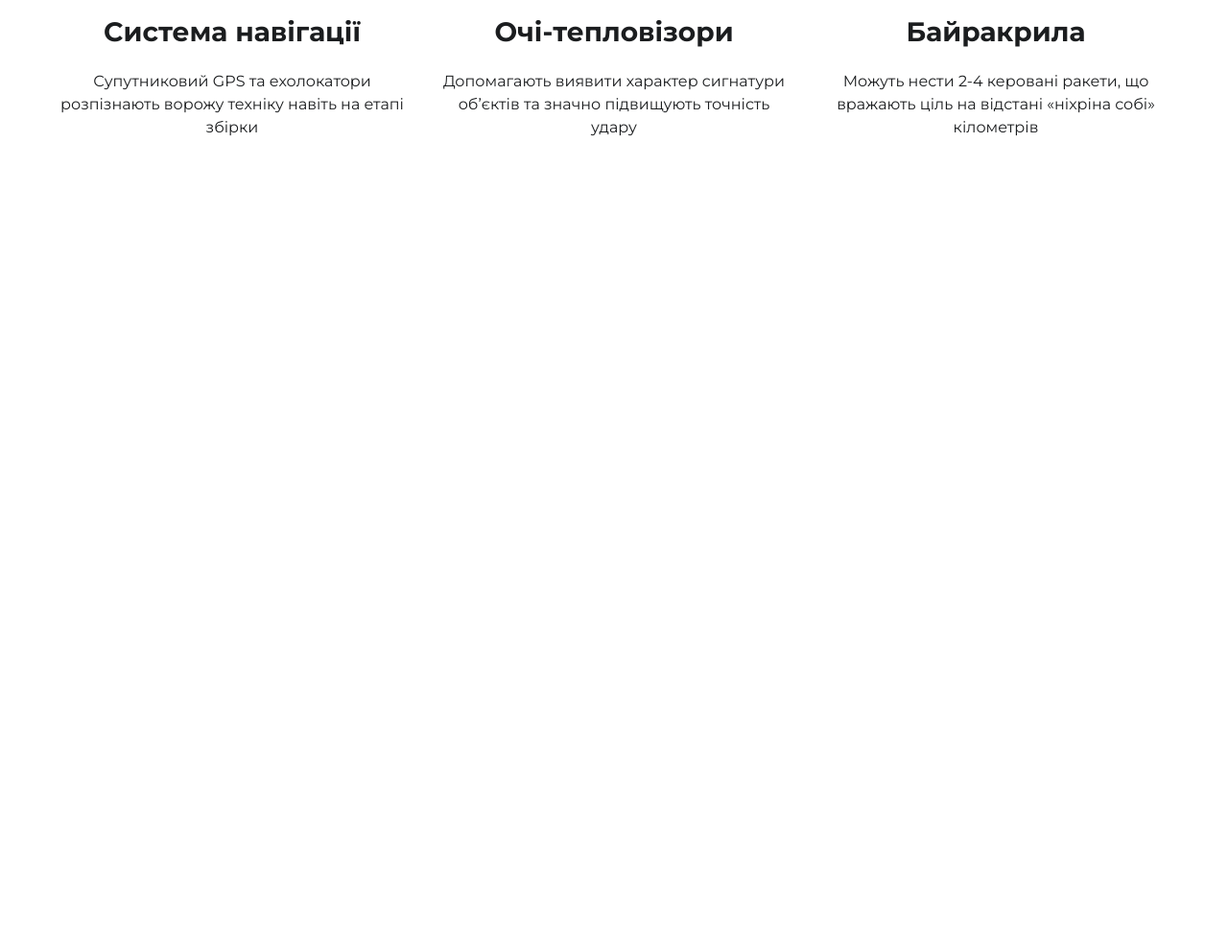
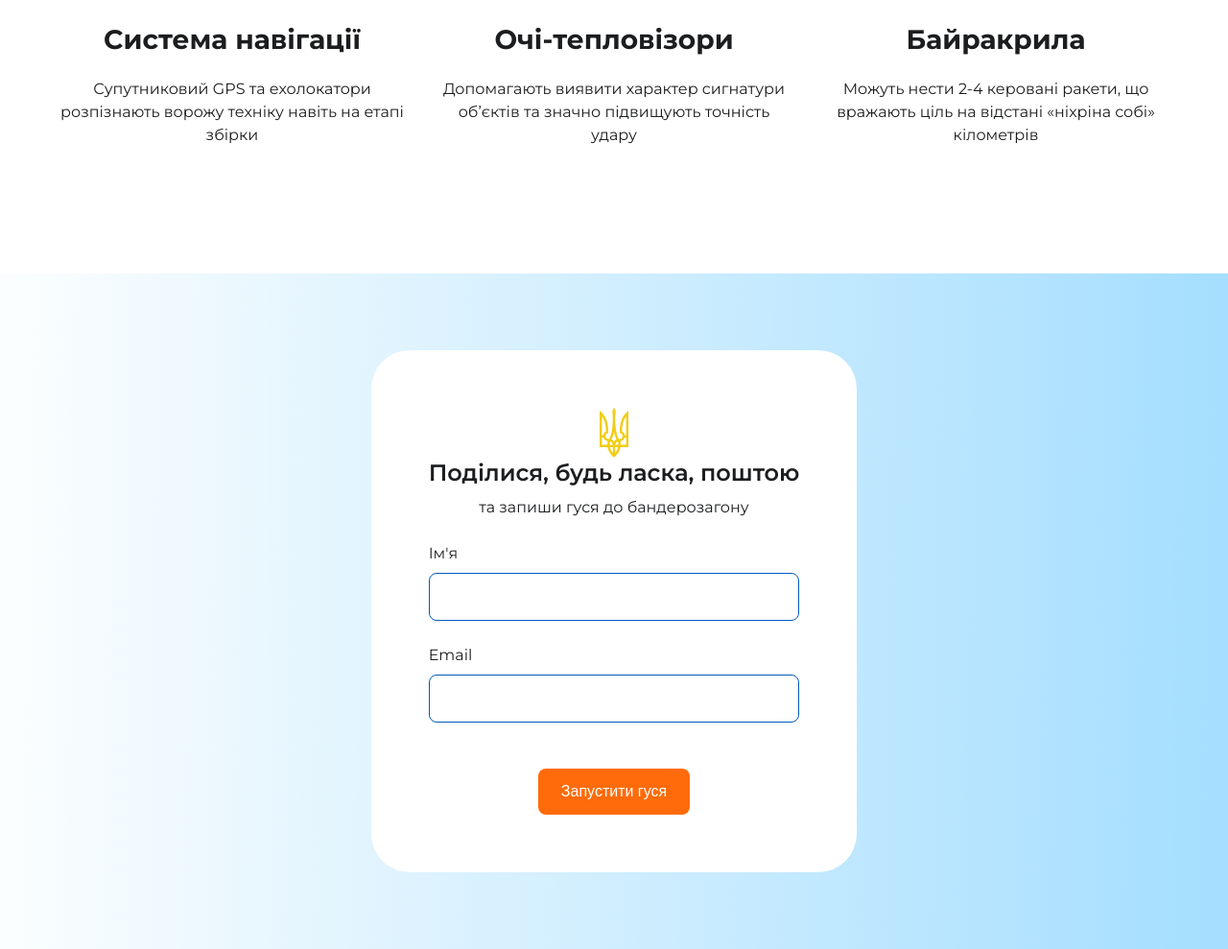
Before and after one commit to Elyzaveta03/JS-Gus, a plain HTML site: page index.html in a window 1280 px wide. Shown: the part 1433-2422 px from the top of the page at 96% size. Before the commit the page ends 1710 px from the top, so only its background shows below. Drawn offline with Linux system fonts and the light colour scheme.

Commit message:
add new functionality

```diff
--- a/css/styles.css
+++ b/css/styles.css
@@ -86,7 +86,7 @@ body {
     text-align: center;
 }
 
-.facts-trezyb {
+.facts-tryzub {
     margin-bottom: 24px;
 }
 
@@ -125,3 +125,109 @@ body {
 .facts-item {
     width: calc((100% / 3) - (24px * 2) / 3);
 }
+
+.form-container {
+    width: 100%;
+    padding: 80px;
+    background: linear-gradient(271deg, #a5deff 1.14%, #fcfefe 100%);
+    box-sizing: border-box;
+    display: flex;
+    justify-content: center;
+    align-items: center;
+}
+
+.form {
+    background: #fff;
+    border-radius: 40px;
+    padding-top: 32px;
+    padding: 60px;
+    box-sizing: border-box;
+    text-align: center;
+}
+
+.facts-tryzub {
+    margin-bottom: 32px;
+}
+
+.form-title {
+    font-weight: 600;
+    font-size: 24px;
+    line-height: 100%;
+    text-align: center;
+    color: #1b1d1f;
+    margin-top: 0;
+    margin-bottom: 12px;
+}
+
+.form-descr {
+    font-weight: 400;
+    font-size: 16px;
+    line-height: 150%;
+    color: #1b1d1f;
+    margin-top: 0;
+    margin-bottom: 24px;
+}
+
+.form-field {
+    display: flex;
+    flex-direction: column;
+    align-items: flex-start;
+}
+
+.form-field-lable {
+    font-weight: 400;
+    font-size: 16px;
+    line-height: 150%;
+    color: #1b1d1f;
+    margin-bottom: 8px;
+}
+
+.form-field-name {
+    margin-bottom: 24px;
+}
+
+.form-input {
+    border: 1px solid #005bbb;
+    border-radius: 8px;
+    font-weight: 400;
+    font-size: 16px;
+    line-height: 150%;
+    color: #1b1d1f;
+    padding-left: 24px;
+    padding-top: 12px;
+    padding-bottom: 12px;
+    padding-right: 24px;
+    box-sizing: border-box;
+    width: 100%;
+}
+
+.form-button {
+    background: #ff6b0a;
+    border-radius: 8px;
+    font-weight: 400;
+    font-size: 16px;
+    line-height: 150%;
+    color: #fff;
+    cursor: pointer;
+    padding-left: 24px;
+    padding-top: 12px;
+    padding-bottom: 12px;
+    padding-right: 24px;
+    border: none;
+}
+
+.form-field-email {
+    margin-bottom: 48px;
+}
+
+.gus-anim {
+    position: fixed;
+    top: 0;
+    bottom: 0;
+    left: 0;
+    margin-bottom: auto;
+    margin-top: auto;
+    width: 100%;
+    z-index: 2;
+    pointer-events: none;
+}
--- a/index.html
+++ b/index.html
@@ -10,6 +10,7 @@
       href="https://fonts.googleapis.com/css2?family=Montserrat:ital,wght@0,100..900;1,100..900&display=swap"
       rel="stylesheet"
     />
+    <link rel="preload" href="./img/gus-anim.gif" as="image">
     <link rel="stylesheet" href="css/styles.css" />
   </head>
   <body>
@@ -26,13 +27,13 @@
             подвигами, бороню Батьківщину та підтримую позитивний дух народу.
             Слава Україні!
           </p>
-          <button class="main-page-btn">Запустити гуся</button>
+          <button class="main-page-btn" id="go-to-form-btn">Запустити гуся</button>
         </div>
         <img src="img/gus.svg" alt="Banderogus" />
       </div>
     </section>
     <section class="facts">
-      <img src="img/trezub.svg" alt="Trezub" class="facts-trezyb" />
+      <img src="img/trezub.svg" alt="Tryzub" class="facts-tryzub" />
       <h2 class="facts-title">Цікаві факти про бандерогусей</h2>
       <p class="facts-descr">
         Зазвичай бандерогуси — виключно мирні птахи. Але у разі небезпеки можуть
@@ -67,5 +68,22 @@
         </div>
       </div>
     </section>
+    <section class="form-container">
+      <form action="#" class="form" id="form">
+        <img src="img/trezub.svg" alt="Tryzub" class="form-tryzub" />
+        <h4 class="form-title">Поділися, будь ласка, поштою</h4>
+        <p class="form-descr">та запиши гуся до бандерозагону</p>
+        <div class="form-field form-field-name">
+          <label for="user-name" class="form-field-lable">Ім'я</label>
+          <input type="text" id="user-name" class="form-input" />
+        </div>
+        <div class="form-field form-field-email">
+          <label for="user-email" class="form-field-lable">Email</label>
+          <input type="text" id="user-email" class="form-input" />
+        </div>
+        <button type="submit" class="form-button" id="launch-btn">Запустити гуся</button>
+      </form>
+    </section>
+    <script src="js/form.js"></script>
   </body>
 </html>
--- /dev/null
+++ b/js/form.js
@@ -0,0 +1,59 @@
+const form = document.querySelector("#form");
+const launchBtn = document.querySelector("#launch-btn");
+const goToFormButton = document.querySelector("#go-to-form-btn");
+const userEmailField = document.querySelector("#user-email");
+const userNameField = document.querySelector("#user-name");
+
+goToFormButton.addEventListener("click", function (e) {
+  e.preventDefault();
+  form.scrollIntoView();
+});
+
+function clearFormFields() {
+  const fieldName = form.querySelector('input[type="text"]');
+  const fieldEmail = form.querySelector('input[type="email"]');
+
+  fieldName.value = "";
+  fieldEmail.value = "";
+}
+
+function addGooseElement() {
+  const targetContainer = document.querySelector("#form");
+  const gooseEl = document.createElement("img");
+  gooseEl.classList.add("gus-anim");
+
+  targetContainer.appendChild(gooseEl);
+}
+
+function showGooseAnim() {
+  const gooseEl = document.querySelector(".gus-anim");
+
+  gooseEl.setAttribute("src", "./img/gus-anim.gif");
+
+  setTimeout(() => {
+    gooseEl.removeAttribute("src");
+  }, 4000);
+}
+
+addGooseElement();
+
+form.addEventListener("submit", (e) => {
+  e.preventDefault();
+  const formData = new FormData(form);
+
+  if (userEmailField?.value?.length > 30) {
+    return;
+  }
+
+  console.log("Імʼя користувача: ", userEmailField.value);
+  console.log("Email користувача: ", userNameField.value);
+
+  launchBtn.setAttribute("disabled", true);
+  launchBtn.style.opacity = "0.7";
+
+  showGooseAnim();
+
+  setTimeout(() => {
+    launchBtn.style.opacity = "1";
+  }, 4000);
+});
```
Also changed, not shown: img/gus-anim.gif (added).
